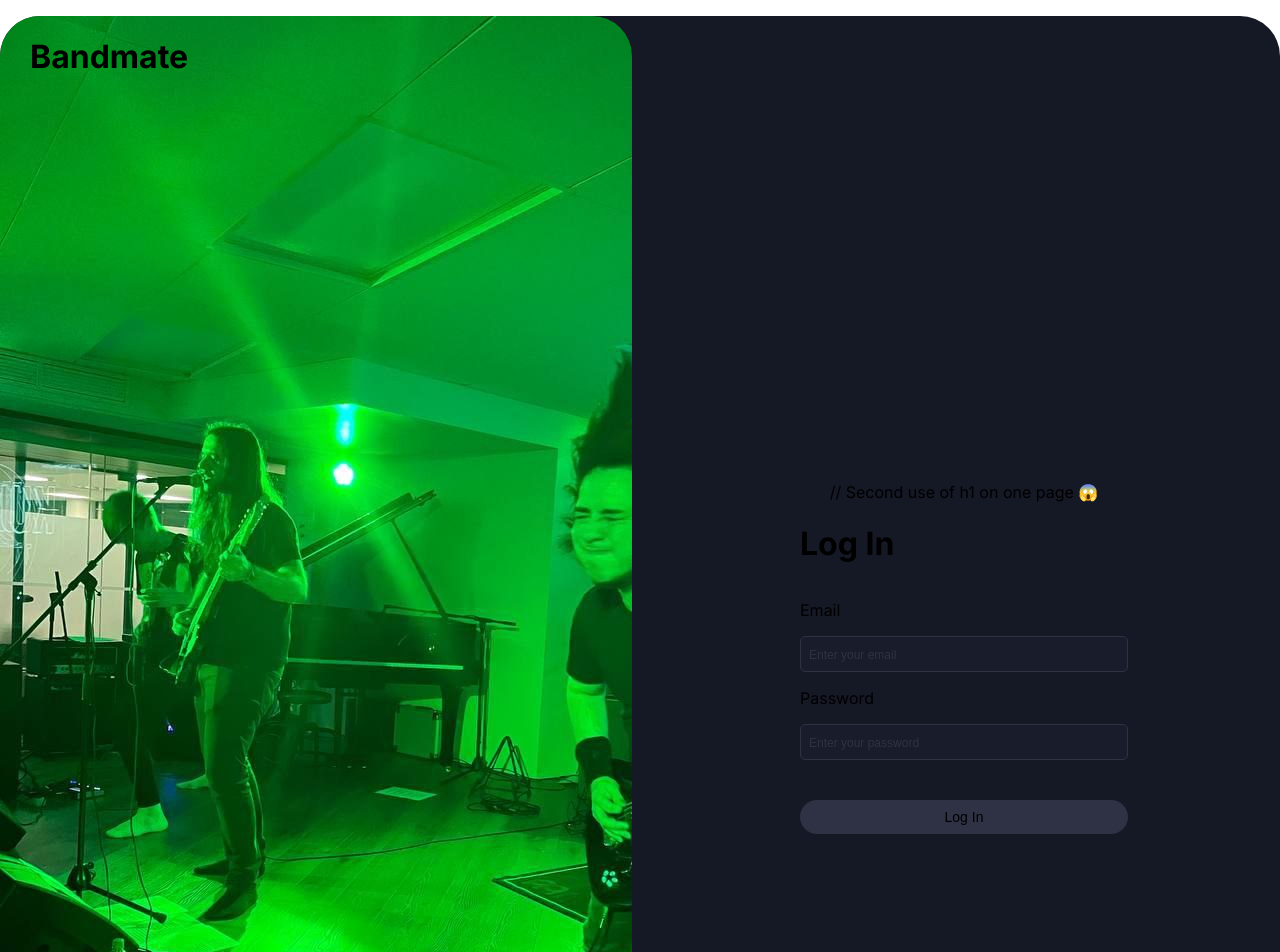
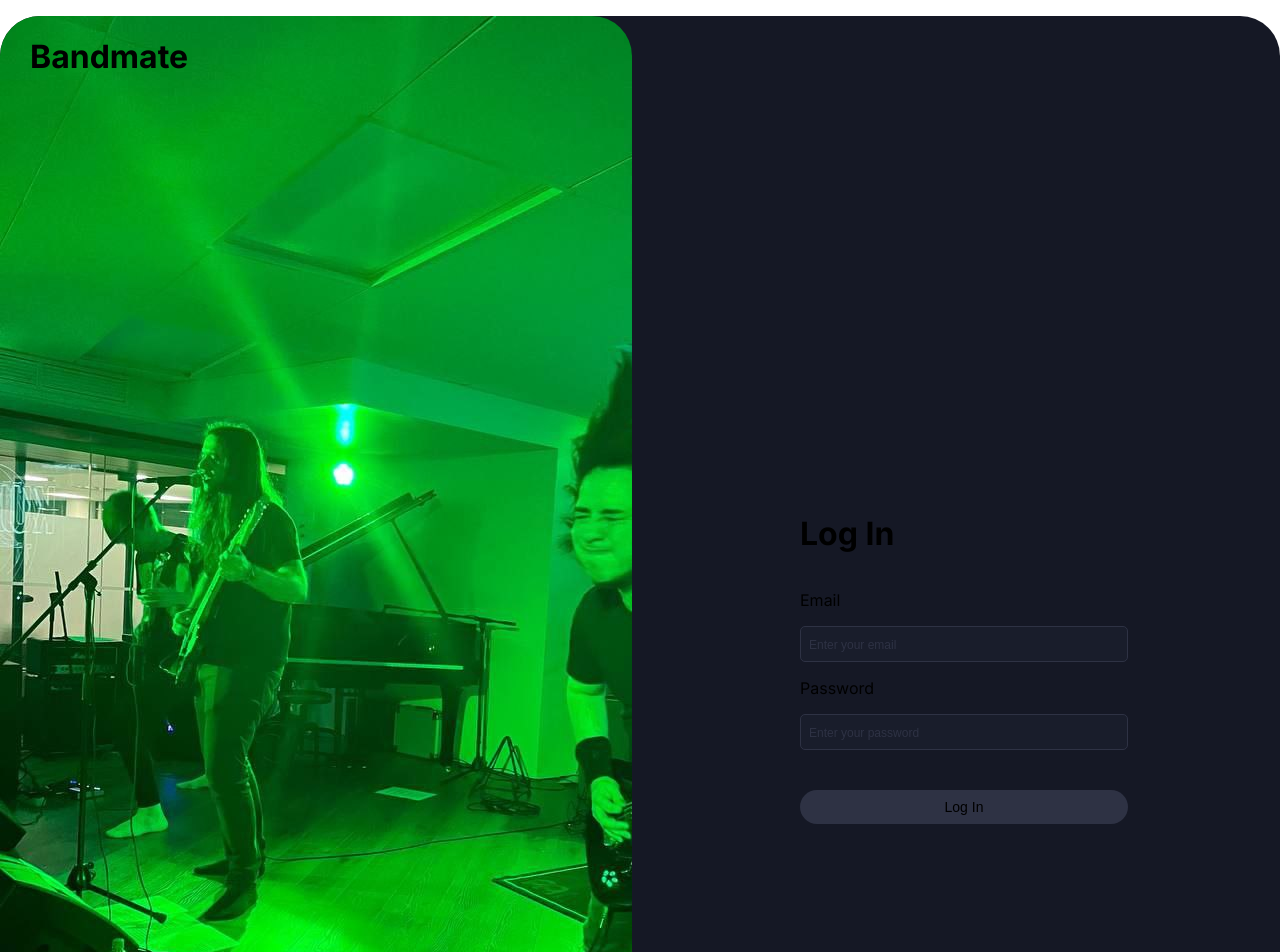
Before and after one commit to fedulovs/bandmate, a Next.js app: page /auth/login in a window 1280 px wide. Shown: the top 952 px of the page. Built offline with nearby package versions, Linux system fonts and the light colour scheme.

Commit message:
delete comment

```diff
--- a/app/auth/login/page.tsx
+++ b/app/auth/login/page.tsx
@@ -20,7 +20,7 @@ const Login = () => {
                 </div>
                 <div className='form-container'>
                     <form className='login-form'>
-                        // Second use of h1 on one page 😱
+                        {/* Second use of h1 on one page 😱 */}
                         <h1 className='login-form__header'>Log In</h1>
                         <p>Email</p>
                         <input
```
